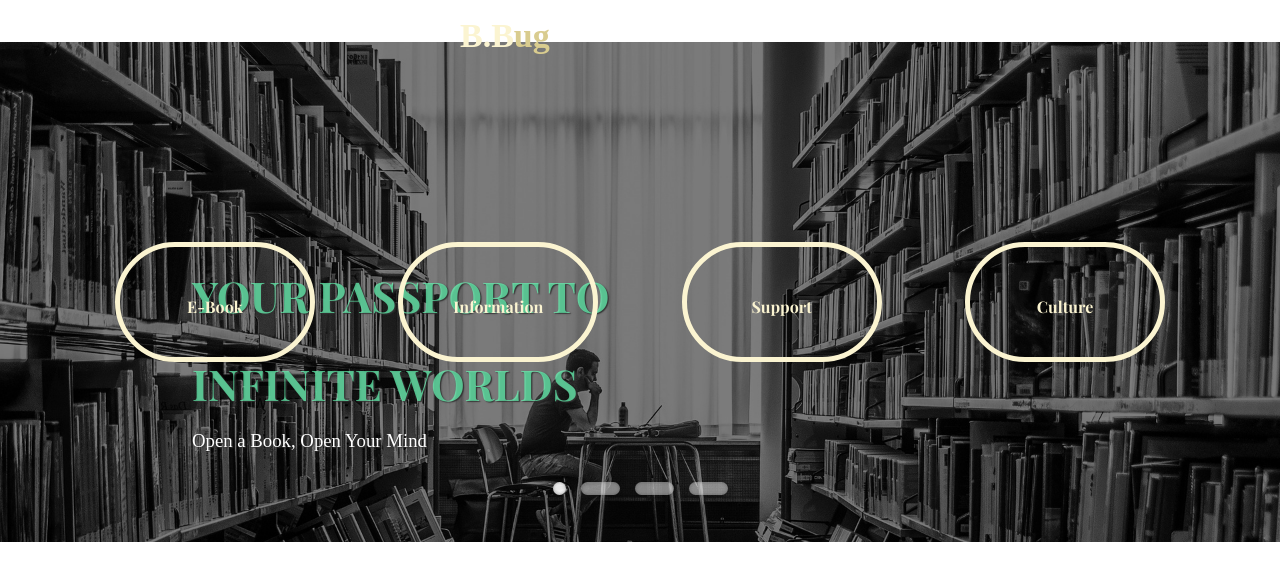
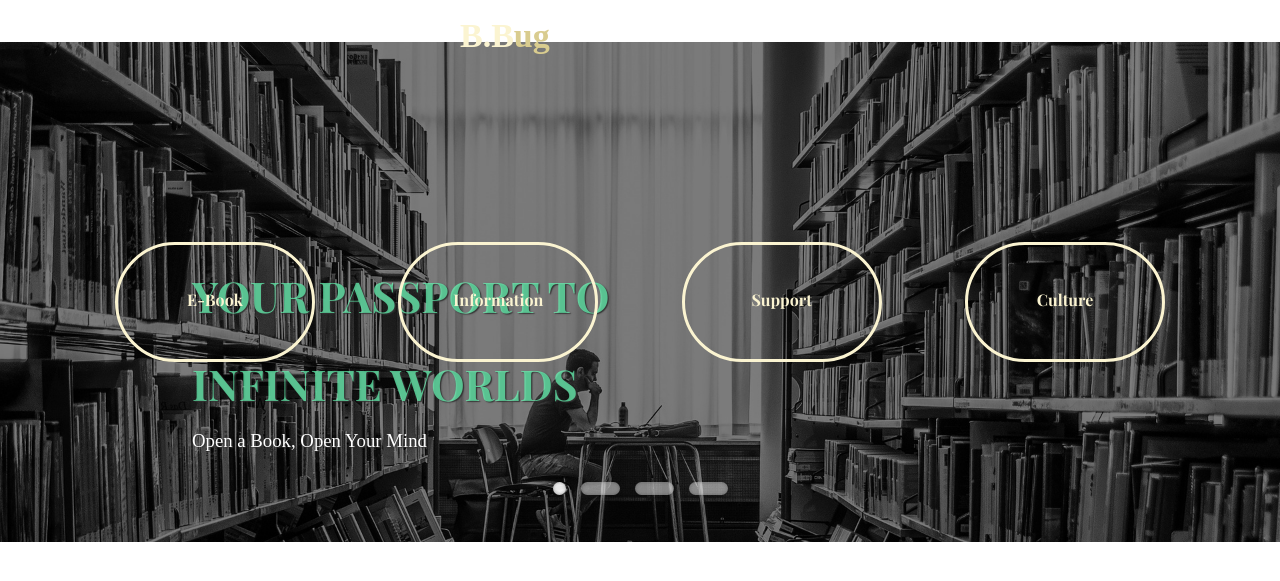
Before and after one commit to woorisx02/BB, a PHP site: page / in a window 1280 px wide; the page is wider, and only the part inside the window is pictured. Shown: the top 581 px of that part. Run offline with PHP 8.4, Linux system fonts and the light colour scheme; some web fonts are replaced.

Commit message:
Add files via upload

```diff
--- a/3/flexSlider Plugin/css/fs-slide.css
+++ b/3/flexSlider Plugin/css/fs-slide.css
@@ -98,7 +98,7 @@
 }
 #box-button > .btn{
     width: 200px; height: 120px;
-    border: 5px solid #fbf4d1; border-radius: 60px;
-    font-size: 16px; color: #fbf4d1; text-align: center; line-height: 120px;
+    border: 3px solid #fbf4d1; border-radius: 60px;
+    font-size: 16px; color: #fbf4d1; text-align: center; line-height: 110px;
     font-family: "playfair display"; font-weight: bold;
 }
```
